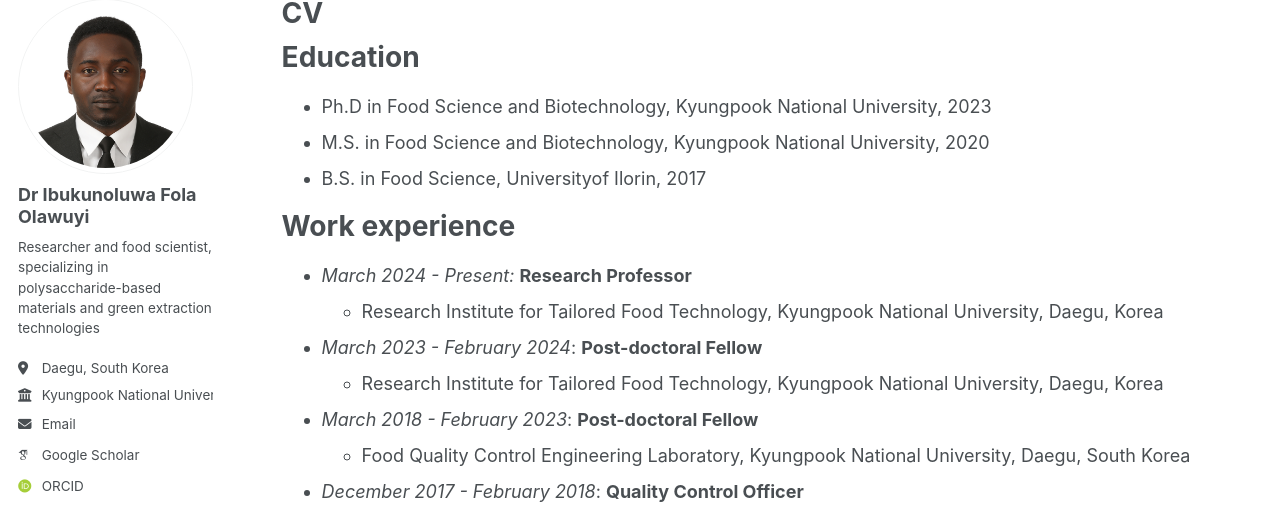
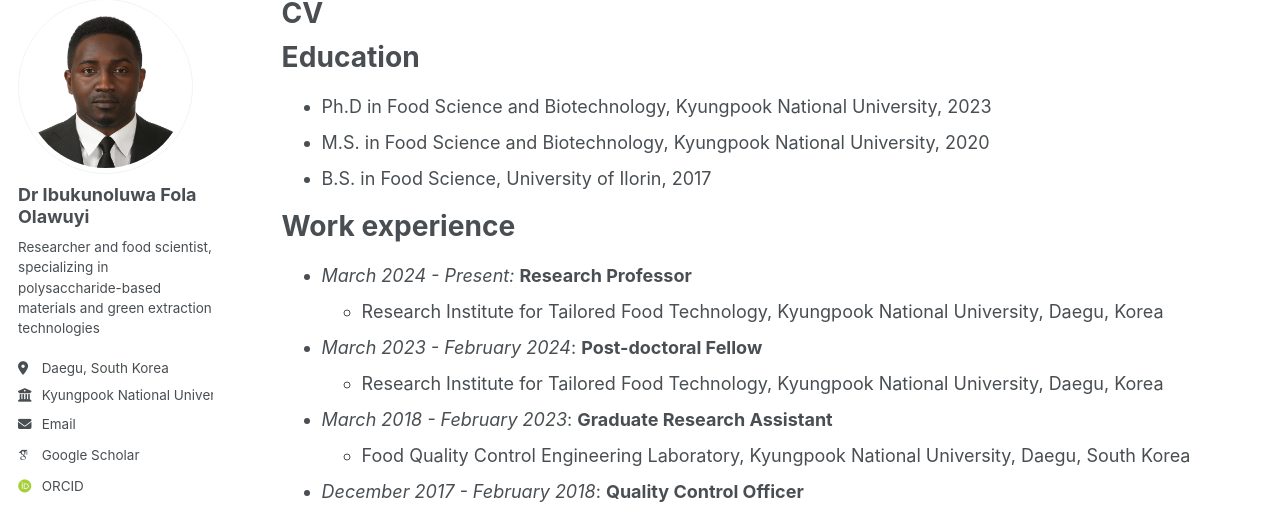
Before and after one commit to ibukunfola/ibukunfola.github.io, a Jekyll site: the page built from _pages/cv.md, in a window 1280 px wide and 900 px high. Shown: the part 107-616 px from the top of the window. Built offline with Jekyll 4.4.1, drawn with Linux system fonts in a browser that asks for light colours; some web fonts are replaced; some of the changed text lies outside the part shown.

Commit message:
Update cv.md

```diff
--- a/_pages/cv.md
+++ b/_pages/cv.md
@@ -13,7 +13,7 @@ Education
 ======
 * Ph.D in Food Science and Biotechnology, Kyungpook National University, 2023
 * M.S. in Food Science and Biotechnology, Kyungpook National University, 2020
-* B.S. in Food Science, Universityof Ilorin, 2017
+* B.S. in Food Science, University of Ilorin, 2017
 
 Work experience
 ======
@@ -23,7 +23,7 @@ Work experience
 * *March 2023 - February 2024*: **Post-doctoral Fellow**
   * Research Institute for Tailored Food Technology, Kyungpook National University, Daegu, Korea
 
-* *March 2018 - February 2023*: **Post-doctoral Fellow**
+* *March 2018 - February 2023*: **Graduate Research Assistant**
   * Food Quality Control Engineering Laboratory, Kyungpook National University, Daegu, South Korea
 
 * *December 2017 - February 2018*: **Quality Control Officer**
```
Also changed, not shown: other parts of _pages/cv.md (+3 -3 lines).
